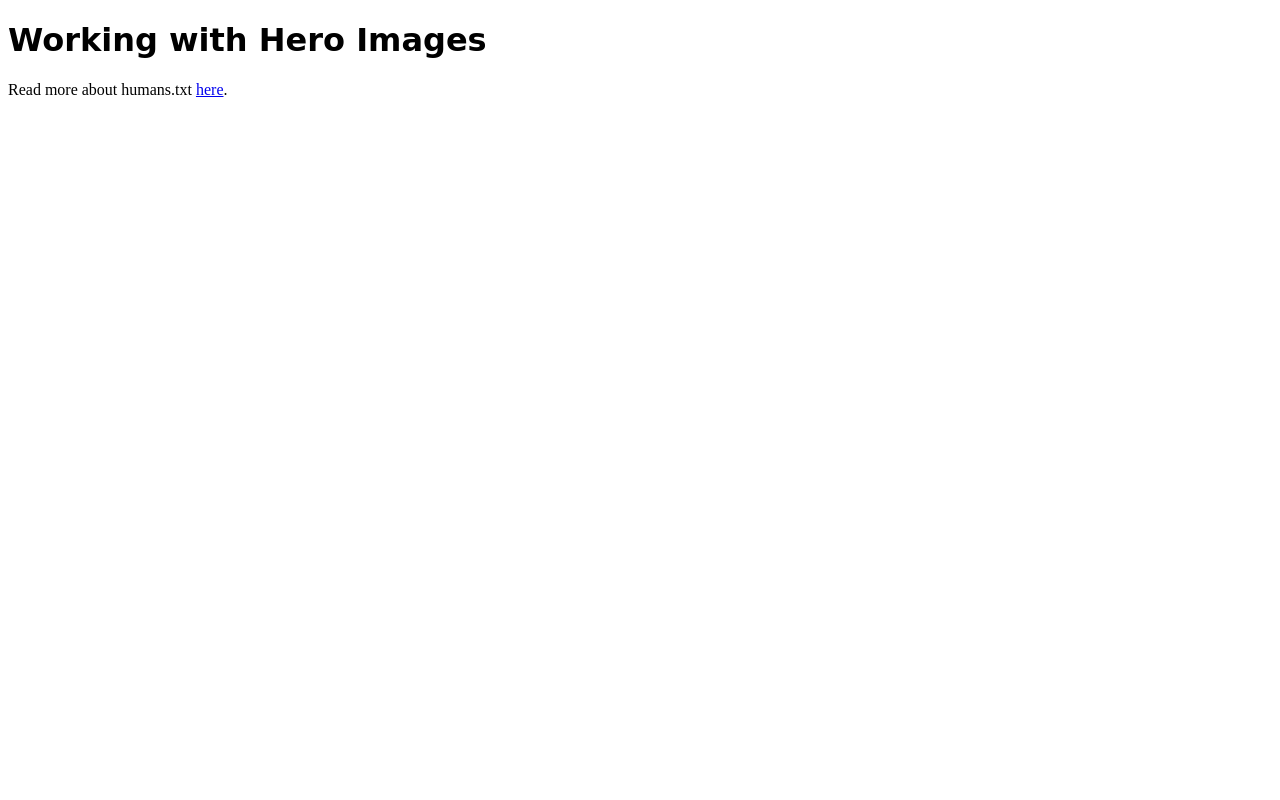
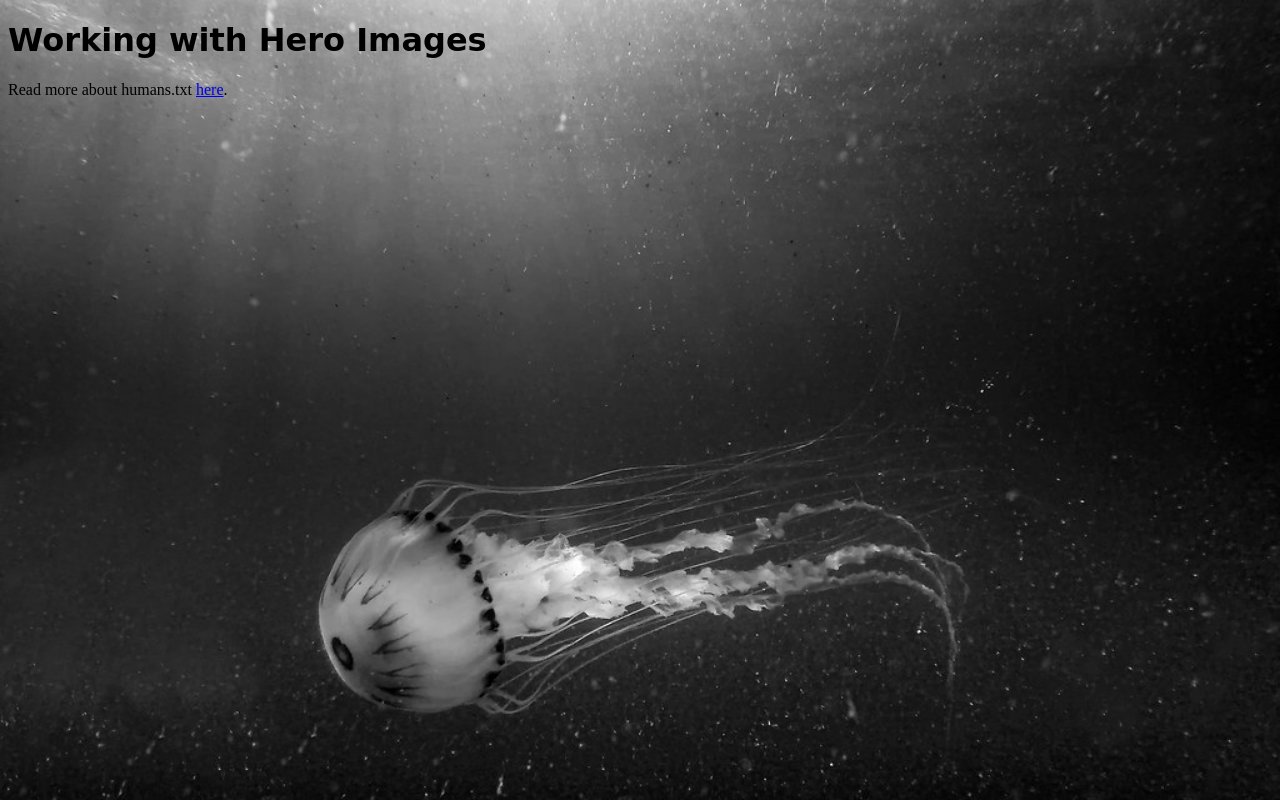
Before and after one commit to code-warrior/examples--foundations--mwd-110--uhart--spring-2022, a plain HTML site: page 22-february-2023/working-with-hero-images/index.html in a window 1280 px wide. Drawn offline with Linux system fonts and the light colour scheme; a web font is replaced by a local one.

Commit message:
Add hero image as a background

```diff
--- a/22-february-2023/working-with-hero-images/css/style.css
+++ b/22-february-2023/working-with-hero-images/css/style.css
@@ -3,6 +3,16 @@
 }
 
 body {
+  background-color: gray;
+  background-image: url('../img/34970895610_e1b73d58c6_b.jpg');
+  background-repeat: no-repeat;
+  background-attachment: fixed;
+  background-position: 50% 50%;
+  background-size: cover;
+  /* Coding is really a pleasure...sometimes */
+  /* Coding is really a pain...sometime  */
+  /* Color, Image, Repeat, Attachment, Position, Size */
+  /* https://github.com/code-warrior/code-warrior.github.io/blob/master/tutorials/css/shortcut-mnemonics/css-shortcut-mnemonics.md */
   font-family: 'Labrada', serif;
 }
 
```
Also changed, not shown: 22-february-2023/working-with-hero-images/img/34970895610_e1b73d58c6_b.jpg (added).
